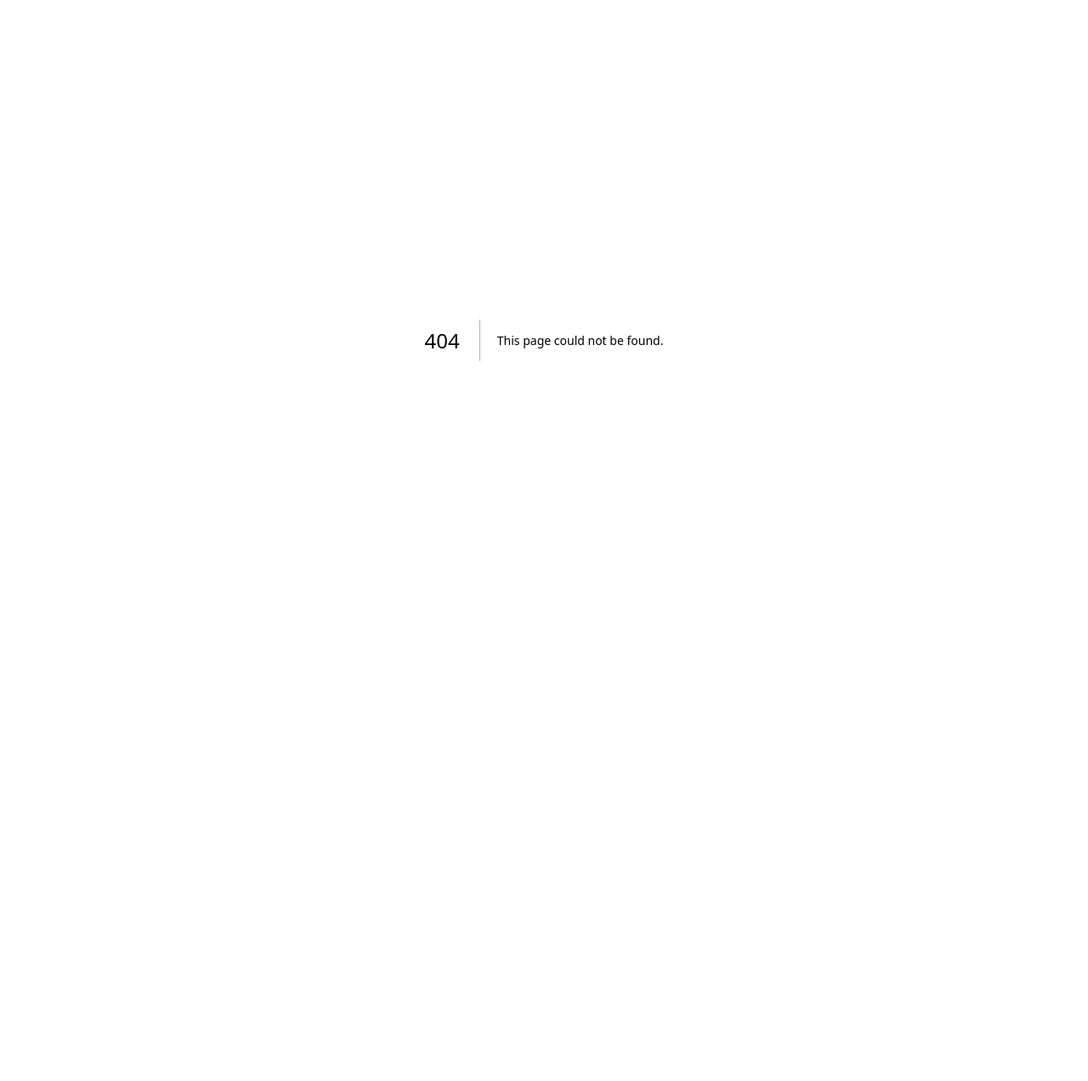
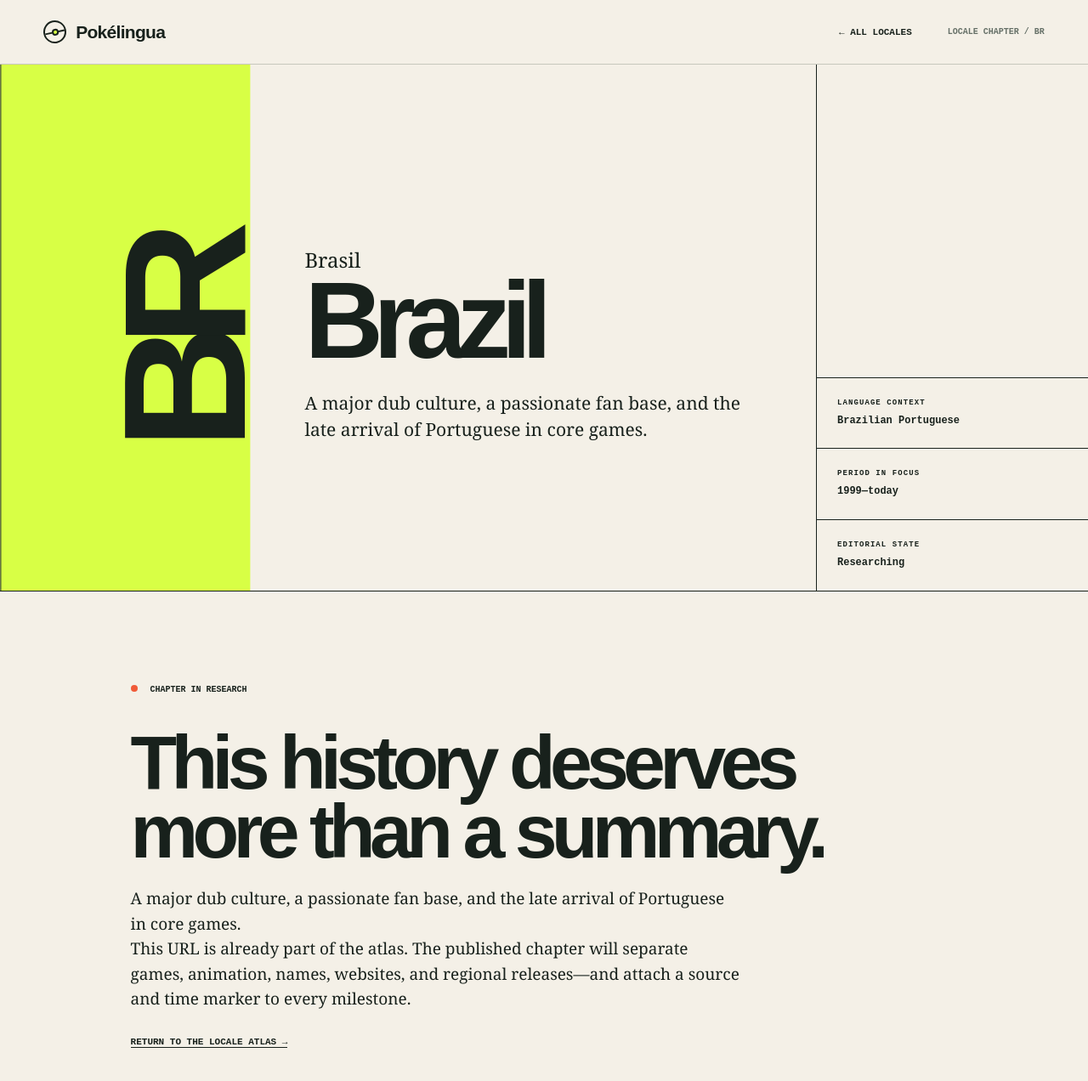
Before and after one commit to andersaucy/pokelingua, a Next.js app: page /locales/brazil in a window 1280 px wide. Before the commit this address had no page. Shown: the top 1272 px of the page at 85% size. Before the commit the page ends 800 px from the top, so only its background shows below. Built offline with nearby package versions, Linux system fonts and the light colour scheme.

Commit message:
Add locale chapter routes

```diff
--- /dev/null
+++ b/app/locales/[slug]/page.tsx
@@ -0,0 +1,80 @@
+import type { Metadata } from "next";
+import { notFound } from "next/navigation";
+
+const chapters = {
+  "south-korea": {
+    code: "KR", place: "South Korea", local: "대한민국", language: "Korean · 한국어", period: "1998—today", live: true,
+    deck: "How cultural policy, Korean-language media, and a dedicated regional company shaped a distinct Pokémon locale.",
+  },
+  france: { code: "FR", place: "France", local: "France", language: "French · français", period: "1999—today", live: false, deck: "The history of one of Pokémon’s most inventive name-localization traditions." },
+  taiwan: { code: "TW", place: "Taiwan", local: "台灣", language: "Traditional Chinese · Mandarin", period: "1998—today", live: false, deck: "From established anime vocabulary to a coordinated Chinese-language game localization." },
+  india: { code: "IN", place: "India", local: "भारत", language: "Hindi · Tamil · Telugu +", period: "2003—today", live: false, deck: "Pokémon across a multilingual broadcast market and a growing official digital archive." },
+  brazil: { code: "BR", place: "Brazil", local: "Brasil", language: "Brazilian Portuguese", period: "1999—today", live: false, deck: "A major dub culture, a passionate fan base, and the late arrival of Portuguese in core games." },
+  vietnam: { code: "VN", place: "Vietnam", local: "Việt Nam", language: "Vietnamese · Tiếng Việt", period: "1990s—today", live: false, deck: "A developing official vocabulary with recent naming decisions still being documented." },
+} as const;
+
+type Slug = keyof typeof chapters;
+
+export function generateStaticParams() { return Object.keys(chapters).map((slug) => ({ slug })); }
+
+export async function generateMetadata({ params }: { params: Promise<{ slug: string }> }): Promise<Metadata> {
+  const { slug } = await params;
+  const chapter = chapters[slug as Slug];
+  return chapter ? { title: `${chapter.place} — Pokélingua`, description: chapter.deck } : {};
+}
+
+function Researching({ chapter }: { chapter: (typeof chapters)[Exclude<Slug, "south-korea">] }) {
+  return <>
+    <section className="locale-placeholder">
+      <div><span className="research-pulse" /> Chapter in research</div>
+      <h2>This history deserves<br />more than a summary.</h2>
+      <p>{chapter.deck}</p>
+      <p>This URL is already part of the atlas. The published chapter will separate games, animation, names, websites, and regional releases—and attach a source and time marker to every milestone.</p>
+      <a href="/#locales">Return to the locale atlas →</a>
+    </section>
+    <section className="research-board">
+      <div><span>Research track 01</span><b>Earliest official arrival</b><p>Confirm the first licensed game, broadcast, card, and website dates independently.</p></div>
+      <div><span>Research track 02</span><b>Naming system</b><p>Record original terms, revisions, pronunciations, and source-language relationships.</p></div>
+      <div><span>Research track 03</span><b>Primary moments</b><p>Archive official announcements and representative contemporary social reactions.</p></div>
+    </section>
+  </>;
+}
+
+export default async function LocalePage({ params }: { params: Promise<{ slug: string }> }) {
+  const { slug } = await params;
+  const chapter = chapters[slug as Slug];
+  if (!chapter) notFound();
+
+  return <main className="locale-page">
+    <nav className="nav locale-nav">
+      <a className="brand" href="/"><span className="brand-mark" aria-hidden="true"><i /></span><span>Pokélingua</span></a>
+      <a className="back-link" href="/#locales">← All locales</a>
+      <span className="chapter-number">Locale chapter / {chapter.code}</span>
+    </nav>
+    <header className="locale-hero">
+      <div className="locale-code">{chapter.code}</div>
+      <div className="locale-title"><span>{chapter.local}</span><h1>{chapter.place}</h1><p>{chapter.deck}</p></div>
+      <div className="locale-details"><div><span>Language context</span><b>{chapter.language}</b></div><div><span>Period in focus</span><b>{chapter.period}</b></div><div><span>Editorial state</span><b>{chapter.live ? "Chapter live · v0.1" : "Researching"}</b></div></div>
+    </header>
+    {!chapter.live ? <Researching chapter={chapter as (typeof chapters)[Exclude<Slug, "south-korea">]} /> : <>
+      <section className="chapter-opening">
+        <div className="chapter-rail"><span>Opening context</span><b>01</b></div>
+        <article><p className="dropcap">Pokémon did not enter every market on equal terms. In South Korea, its arrival overlapped with a national re-evaluation of how Japanese popular culture could circulate after decades of restriction.</p><p>That policy history does not explain every localization choice. It does establish the conditions around them: what could be imported, through which channels, and when a Japanese franchise could openly present itself as Japanese.</p><aside><b>Editorial note</b><p>This chapter distinguishes the gradual opening of Japanese popular culture from individual Pokémon releases. A policy date is context—not automatically a Pokémon release date.</p></aside></article>
+      </section>
+      <section className="chapter-timeline">
+        <div className="chapter-rail"><span>Time markers</span><b>02</b></div>
+        <div className="chapter-events">
+          <article><time>20 OCT<br />1998</time><div><span>Policy context</span><h2>The first opening</h2><p>South Korea announces the first stage of a gradual opening to Japanese popular culture. The National Archives describes an approach designed to proceed by category and in stages.</p><a href="https://theme.archives.go.kr/next/chronology/archiveDetail.do?evntId=0049291994&flag=2" target="_blank" rel="noreferrer">Primary record · National Archives of Korea ↗</a></div></article>
+          <article><time>AUG<br />2006</time><div><span>Company structure</span><h2>A dedicated Korean company</h2><p>Pokémon Korea, Inc. is established. This is a corporate milestone rather than the beginning of all Korean Pokémon history—but it marks a new level of official regional organization.</p><a href="https://corporate.pokemon.co.jp/en/aboutus/history" target="_blank" rel="noreferrer">Official history · The Pokémon Company ↗</a></div></article>
+          <article className="research-event"><time>DATE<br />QUEUE</time><div><span>Next evidence pass</span><h2>Games, broadcast, and names</h2><p>The next edition will independently date the earliest licensed animation, Korean game releases, naming standards, TCG distribution, websites, and official channel uploads.</p><b>Marked incomplete—no guessed dates</b></div></article>
+        </div>
+      </section>
+      <section className="chapter-question">
+        <div className="chapter-rail"><span>Why locale?</span><b>03</b></div>
+        <article><h2>한국어 is the language.<br /><em>South Korea is the locale.</em></h2><p>The distinction lets this archive connect a Korean-language name to the specific product, territory, date, distributor, and audience that used it. If a term later changes—or appears differently in another Korean-speaking context—the earlier record remains visible.</p><div className="record-example"><span>Example record shape</span><code>locale: ko-KR<br />medium: animated television<br />term: [source pending]<br />valid_from: [date pending]<br />evidence: required</code></div></article>
+      </section>
+      <section className="chapter-sources"><span>Sources in this edition</span><a href="https://theme.archives.go.kr/next/chronology/archiveDetail.do?evntId=0049291994&flag=2" target="_blank" rel="noreferrer">01 · National Archives of Korea</a><a href="https://corporate.pokemon.co.jp/en/aboutus/history" target="_blank" rel="noreferrer">02 · The Pokémon Company corporate history</a><a href="/#locale-notes">Next: explore the Chinese and Spanish locale notes →</a></section>
+    </>}
+    <footer><a className="brand footer-brand" href="/"><span className="brand-mark" aria-hidden="true"><i /></span><span>Pokélingua</span></a><p>{chapter.place} / locale chapter</p><a href="/#locales">Continue exploring ↗</a></footer>
+  </main>;
+}
```
